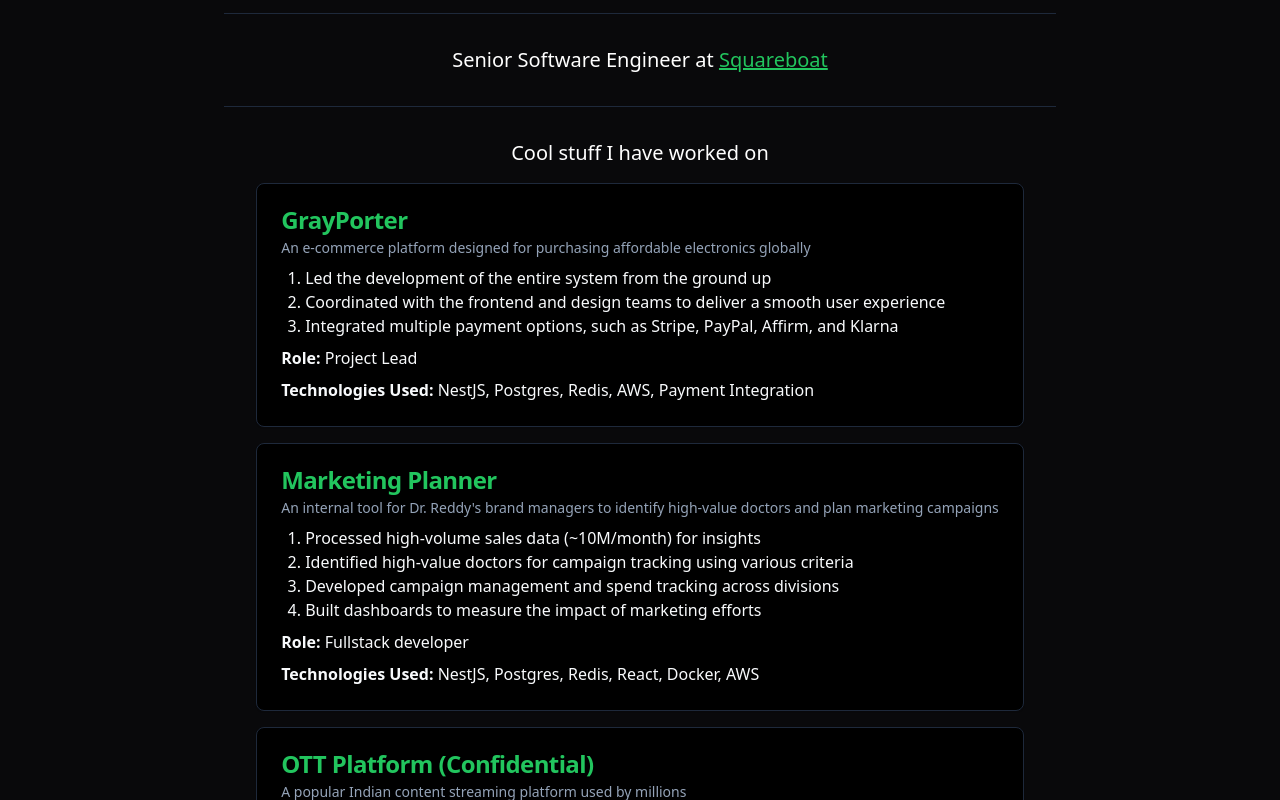
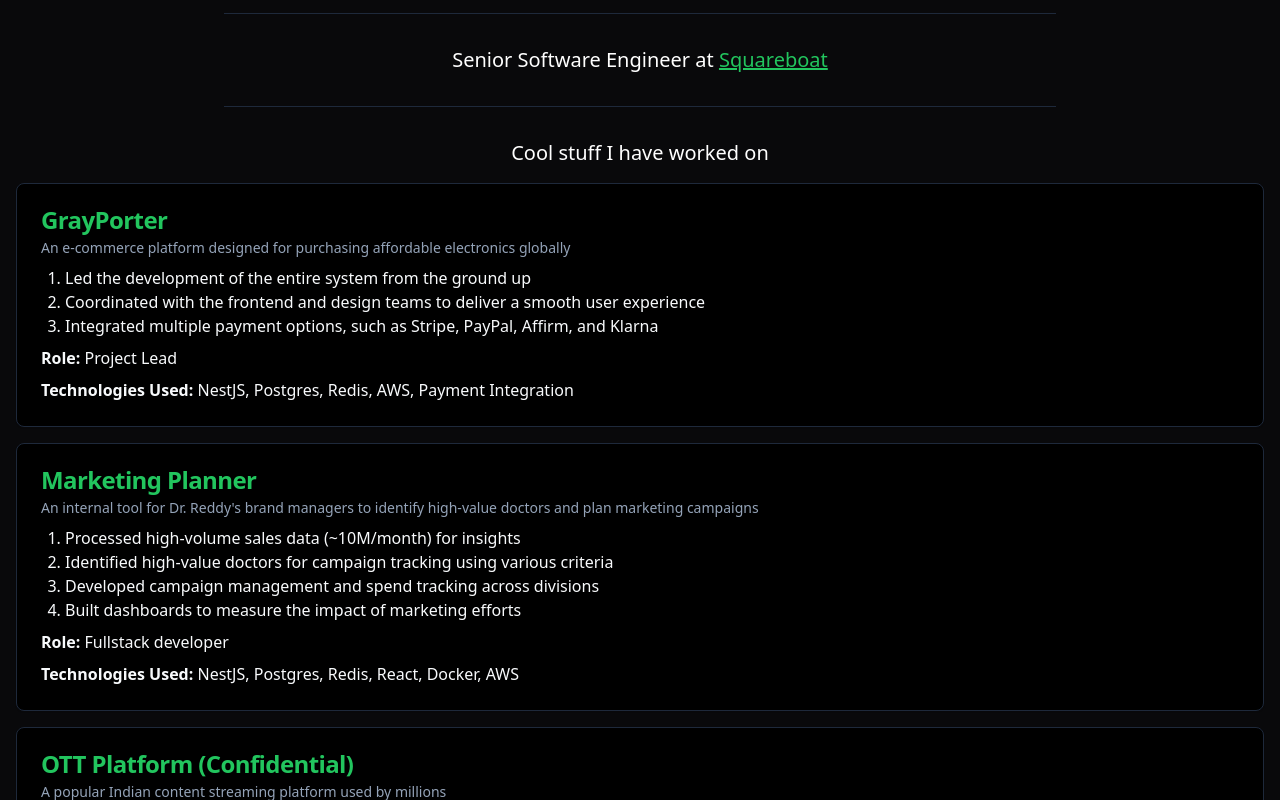
Before and after one commit to chetanbohra26/chetan-bohra-website, a React (Vite) app: page / in a window 1280 px wide. Shown: the part 420-1220 px from the top of the page. Built offline with nearby package versions, Linux system fonts and the light colour scheme.

Commit message:
Make projects cards full-width to match technologies badges section
Both sections now use w-full so they span the same container width at all
viewport sizes. Also removes the redundant flex class from the grid div.

https://claude.ai/code/session_011Yb5diUWXx4WHb43QaQTwB

```diff
--- a/src/components/views/Projects.tsx
+++ b/src/components/views/Projects.tsx
@@ -112,12 +112,12 @@ const PROJECTS_DATA = [
 
 const Projects = memo(() => {
 	return (
-		<div className='flex flex-col mb-4 mx-auto'>
+		<div className='flex flex-col mb-4 w-full'>
 			<Label className='text-center text-xl mb-4'>
 				Cool stuff I have worked on
 			</Label>
 
-			<div className='flex grid grid-cols-1 gap-4 mx-auto'>
+			<div className='grid grid-cols-1 gap-4'>
 				{PROJECTS_DATA.map((proj) => (
 					<Card className='w-100 flex flex-col' key={proj.title}>
 						<CardHeader className='pb-2'>
```
